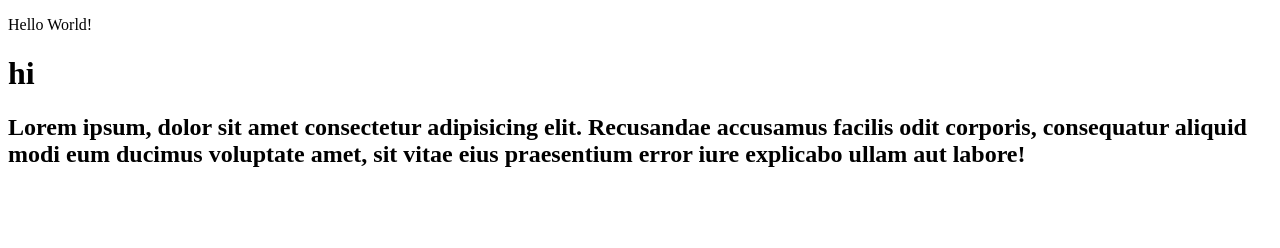
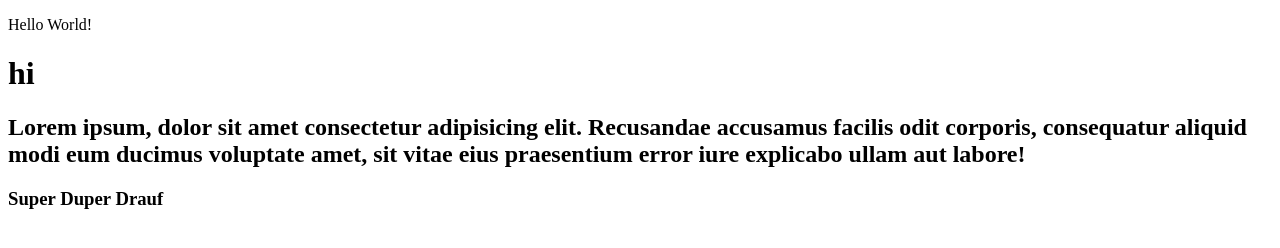
Before and after one commit to yaroslavthedev/testproject, a website: page index.html in a window 1280 px wide. Drawn offline with Linux system fonts and the light colour scheme.

Commit message:
add h3 tag

```diff
--- a/index.html
+++ b/index.html
@@ -9,7 +9,7 @@
     <p onclick="alert(1)">Hello World!</p>
     <h1>hi</h1>
     <h2>Lorem ipsum, dolor sit amet consectetur adipisicing elit. Recusandae accusamus facilis odit corporis, consequatur aliquid modi eum ducimus voluptate amet, sit vitae eius praesentium error iure explicabo ullam aut labore!</h2>
-
+    <h3>Super Duper Drauf</h3>
     <script src="js/script.js"></script>
 </body>
 </html>
```
